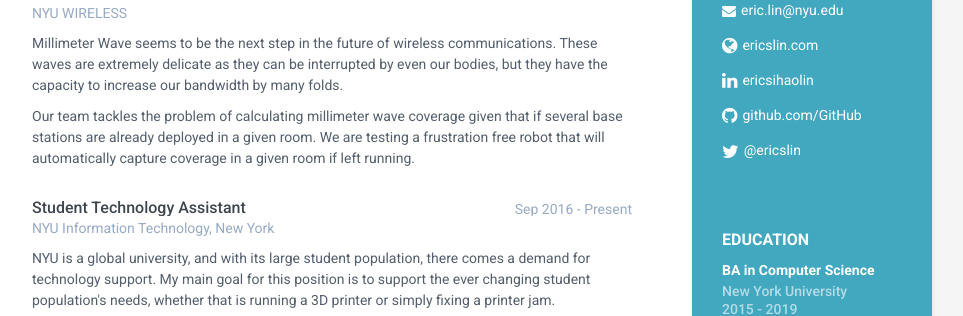
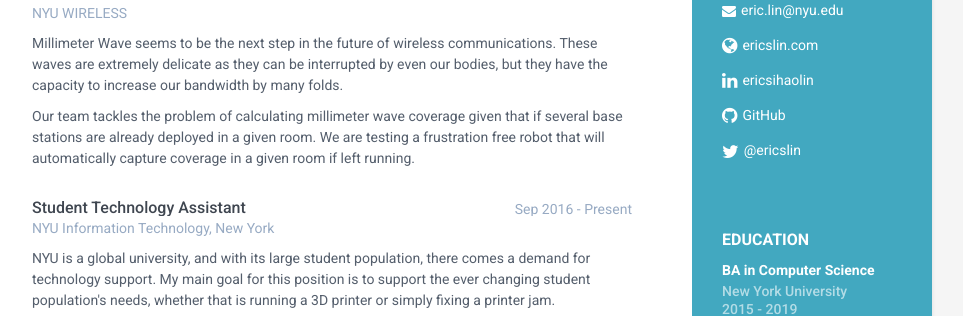
Before and after one commit to EricSihaoLin/ericslin.com, a Jekyll site: the page built from index.html, in a window 1280 px wide and 900 px high. Shown: the part 351-667 px from the top of the window, without its empty margins (188-1151 px from the left). Built offline with Jekyll 4.4.1, drawn with Linux system fonts in a browser that asks for light colours.

Commit message:
Deleted long GitHub url

```diff
--- a/_includes/sidebar.html
+++ b/_includes/sidebar.html
@@ -30,9 +30,9 @@
                     {% endif %}
 
                     {% if site.github %}
-                    <li class="github"><i class="fa fa-github"></i><a href="http://github.com/{{site.github}}" target="_blank">github.com/{{site.github}}</a></li>
+                    <li class="github"><i class="fa fa-github"></i><a href="http://github.com/{{site.github}}" target="_blank">{{site.github}}</a></li>
                     {% else %}
-                    <li class="github"><i class="fa fa-github"></i><a href="http://github.com/mainlandhero" target="_blank">github.com/mainlandhero</a></li>
+                    <li class="github"><i class="fa fa-github"></i><a href="http://github.com/mainlandhero" target="_blank">mainlandhero</a></li>
                     {% endif %}
 
                     {% if site.twitter %}
```
